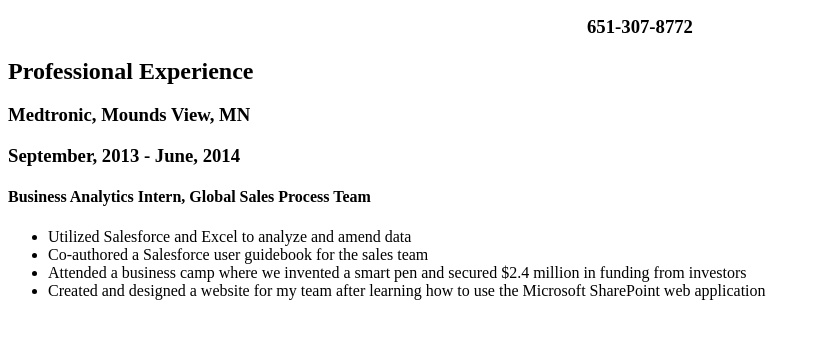
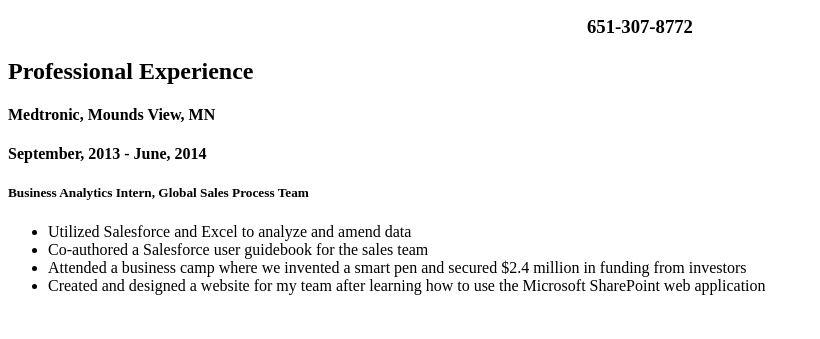
Before and after one commit to Khalid37/khalid37.github.io, a plain HTML site: page index.html in a window 1280 px wide. Shown: the part 105-444 px from the top of the page, without its empty margins (0-820 px from the left). Drawn offline with Linux system fonts and the light colour scheme.

Commit message:
slight font size change

```diff
--- a/index.html
+++ b/index.html
@@ -13,8 +13,8 @@
 	</body>
 	<body>
 	 <h2>Professional Experience</h2>
-		<h3>Medtronic, Mounds View, MN</h3> <h3>September, 2013 - June, 2014</h3>
-		<h4>Business Analytics Intern, Global Sales Process Team</h4>
+		<h4>Medtronic, Mounds View, MN</h4> <h4>September, 2013 - June, 2014</h4>
+		<h5>Business Analytics Intern, Global Sales Process Team</h5>
 		<ul>
     		<li>Utilized Salesforce and Excel to analyze and amend data</li>
     		<li>Co-authored a Salesforce user guidebook for the sales team</li>
```
